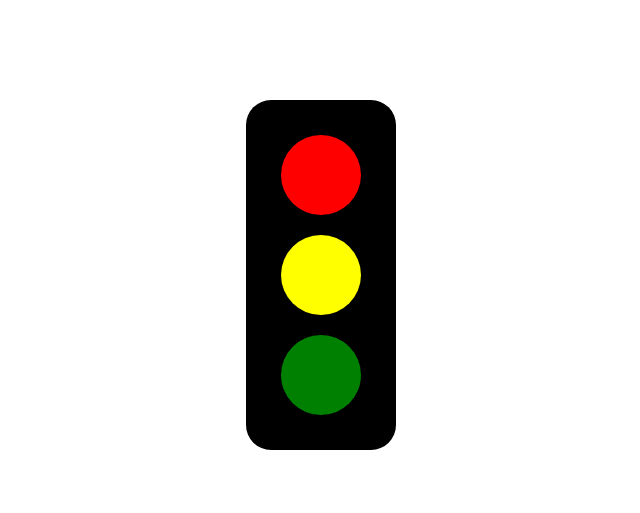
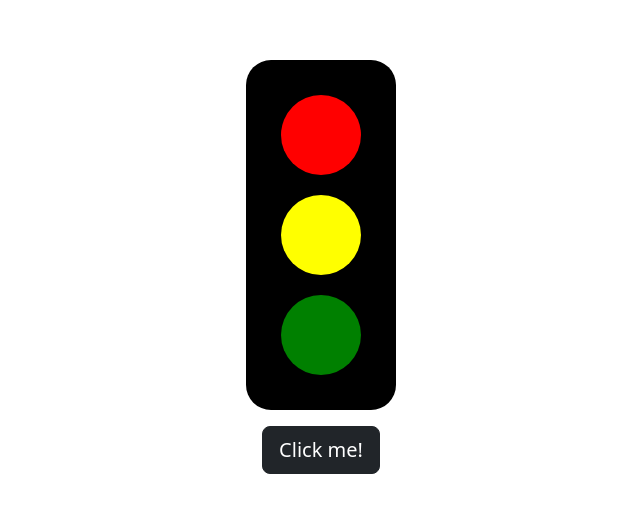
Before and after one commit to 4GeeksAcademy/reneruano95-traffic-light, a React app: page / in a window 1280 px wide. Shown: the part 125-638 px from the top of the page, without its empty margins (319-959 px from the left). Built offline with nearby package versions, Linux system fonts and the light colour scheme.

Commit message:
third commit

```diff
--- a/src/component/TrafficLight.jsx
+++ b/src/component/TrafficLight.jsx
@@ -3,8 +3,18 @@ import React, { useState } from "react";
 const TrafficLight = () => {
   const [color, setColor] = useState("");
 
+  const handleClick = () => {
+    const colors = ["red", "yellow", "green"];
+    const currentIndex = colors.indexOf(color);
+    console.log("currentIndex", currentIndex);
+
+    const nextIndex = (currentIndex + 1) % colors.length;
+    console.log("nextIndex", nextIndex);
+    setColor(colors[nextIndex]);
+  };
+
   return (
-    <div className="container h-100 d-flex justify-content-center align-items-center ">
+    <div className="container h-100 d-flex flex-column justify-content-center align-items-center ">
       <div className="trafficLight">
         <div
           className={`red ${color === "red" ? "selected" : ""}`}
@@ -21,6 +31,14 @@ const TrafficLight = () => {
           onClick={() => setColor((prev) => (prev = "green"))}
         ></div>
       </div>
+
+      <button
+        type="button"
+        className="btn btn-dark btn-lg m-3"
+        onClick={handleClick}
+      >
+        Click me!
+      </button>
     </div>
   );
 };
```
